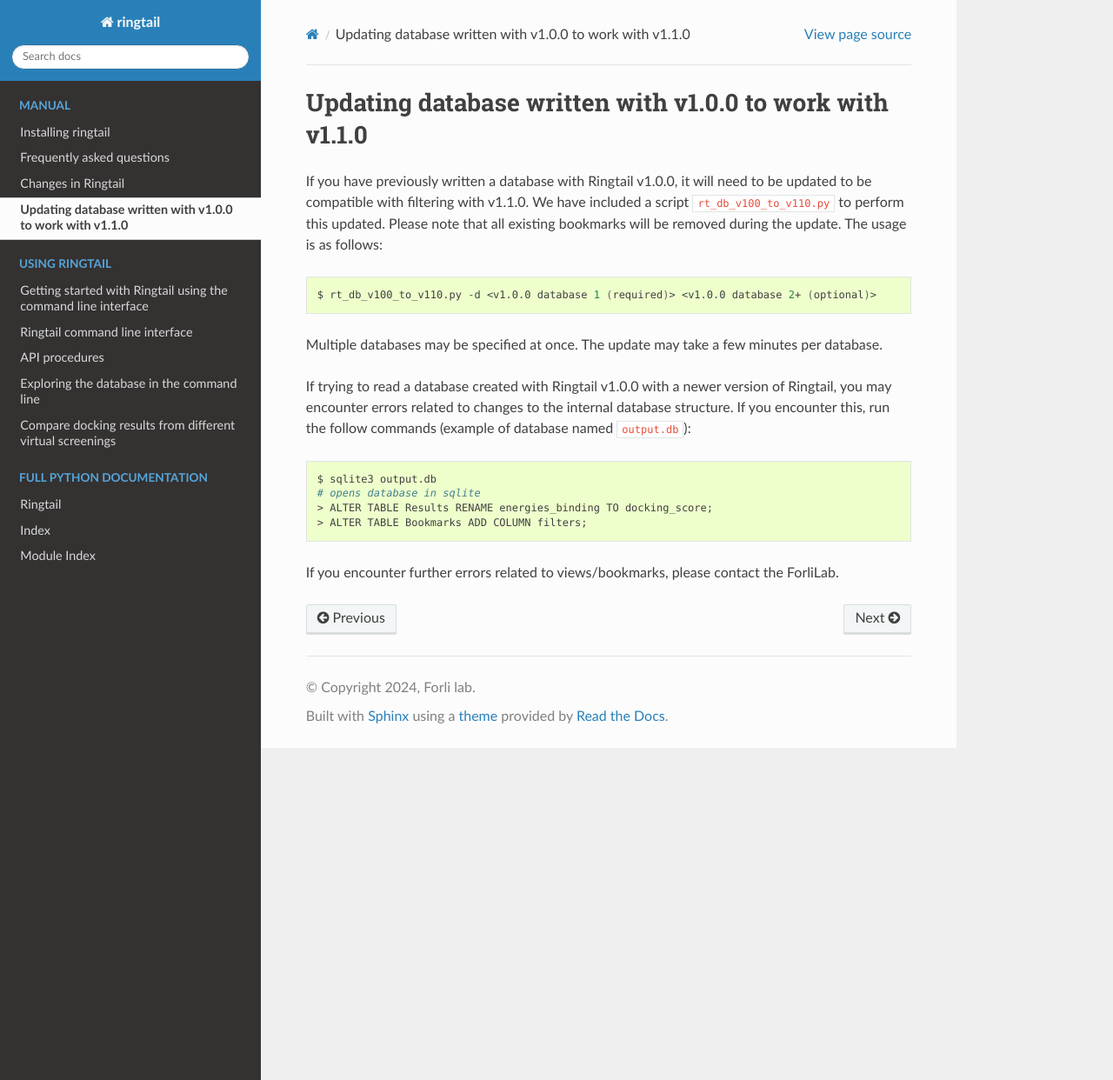
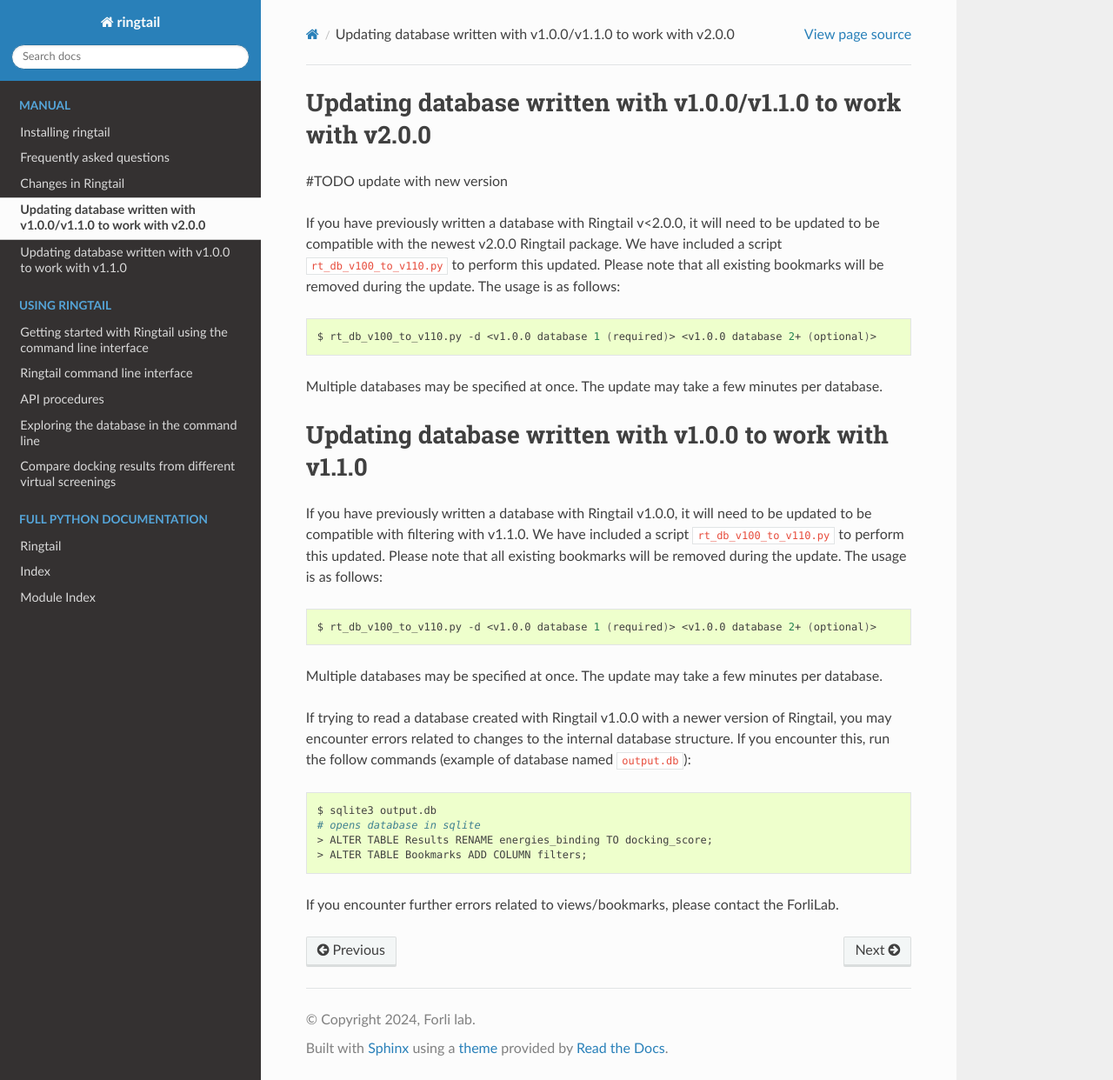
Before and after one commit to forlilab/Ringtail, a Sphinx documentation site: the page built from docs/source/upgrade_database.rst, in a window 1280 px wide and 1242 px high. Shown: the whole window at 87% size. Built offline with Sphinx 7.4.7 and the Read the Docs theme 2.0.0, drawn with Linux system fonts in a browser that asks for light colours.

Commit message:
rewrite for new version (PR branch)

```diff
--- a/docs/source/upgrade_database.rst
+++ b/docs/source/upgrade_database.rst
@@ -1,7 +1,20 @@
 .. _upgrade_database:
 
+Updating database written with v1.0.0/v1.1.0 to work with v2.0.0
+#################################################################
+#TODO update with new version
+
+If you have previously written a database with Ringtail v<2.0.0, it will need to be updated to be compatible with the newest v2.0.0 Ringtail package. We have included a script ``rt_db_v100_to_v110.py`` to perform this updated. Please note that all existing bookmarks will be removed during the update. The usage is as follows:
+
+.. code-block:: bash
+
+    $ rt_db_v100_to_v110.py -d <v1.0.0 database 1 (required)> <v1.0.0 database 2+ (optional)>
+
+
+Multiple databases may be specified at once. The update may take a few minutes per database.
+
 Updating database written with v1.0.0 to work with v1.1.0
-#################
+##########################################################
 
 If you have previously written a database with Ringtail v1.0.0, it will need to be updated to be compatible with filtering with v1.1.0. We have included a script ``rt_db_v100_to_v110.py`` to perform this updated. Please note that all existing bookmarks will be removed during the update. The usage is as follows:
 
```
